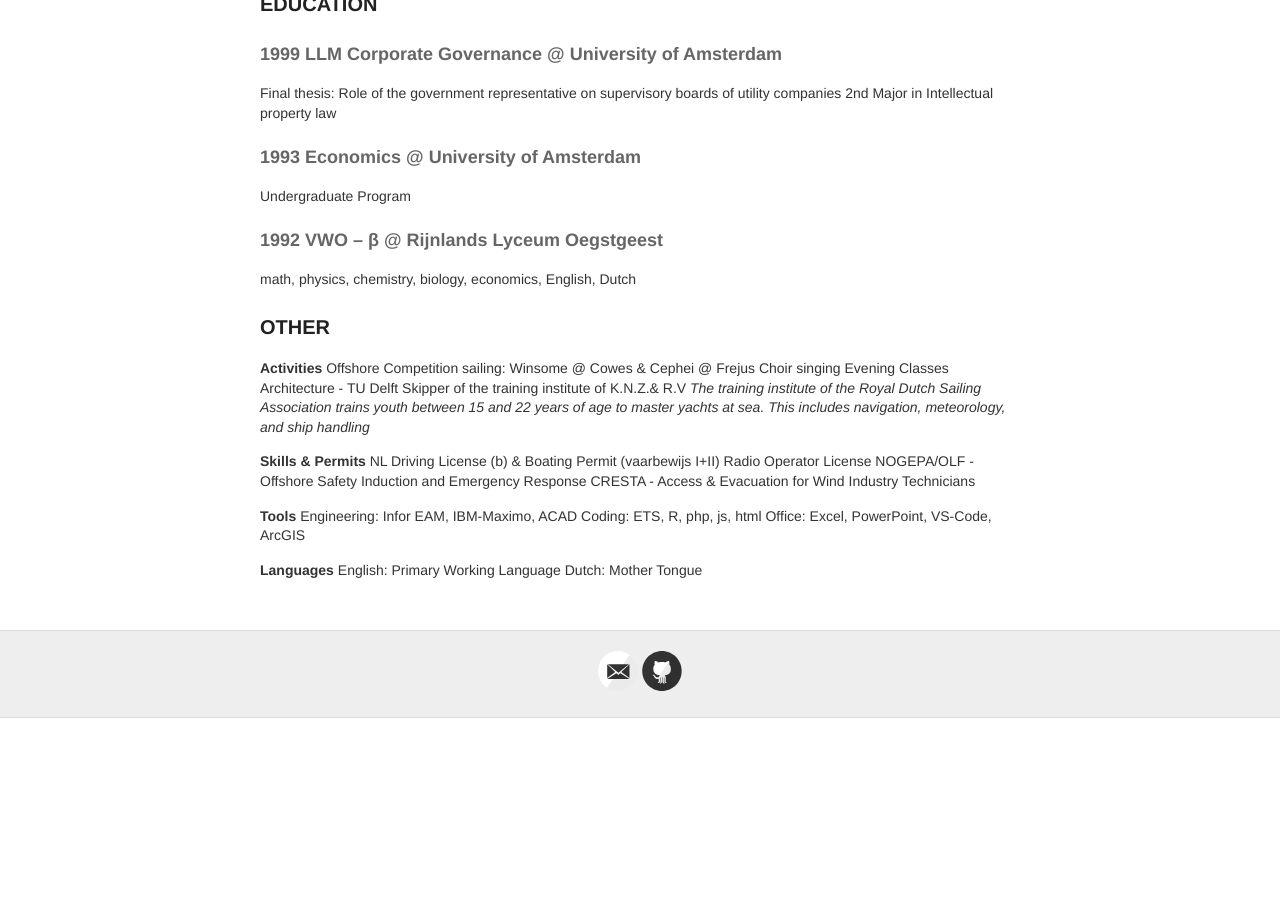
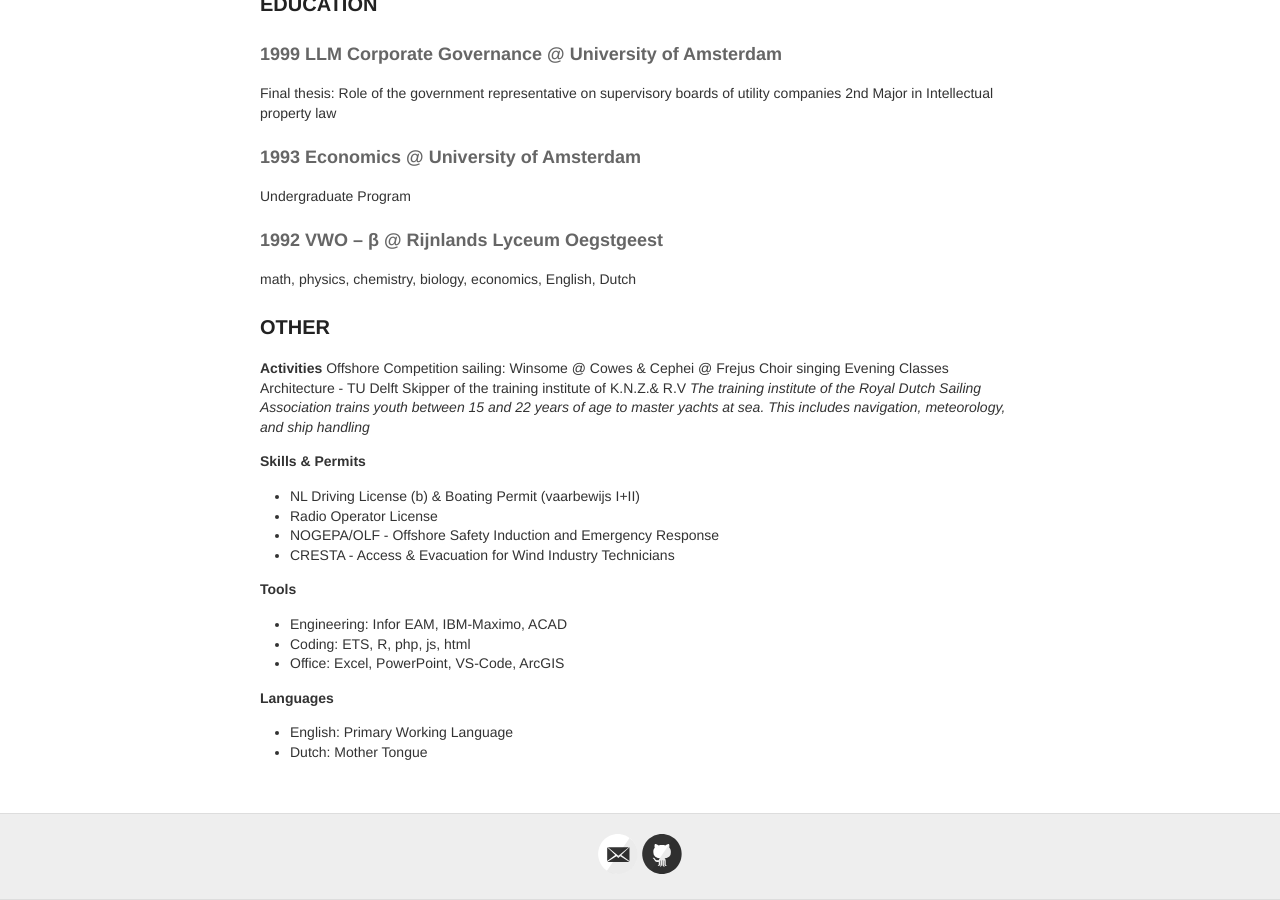
Before and after one commit to fprisse/fprisse.github.io, a Jekyll site: the page built from index.md, in a window 1280 px wide and 900 px high, scrolled down 1088 px. Built offline with Jekyll 4.4.1, drawn with Linux system fonts in a browser that asks for light colours; comment, search, counter and statistics services are not loaded; before the commit the page ends 1806 px from its top, so only the background shows below that.

Commit message:
bullets bijgewerkt

```diff
--- a/index.md
+++ b/index.md
@@ -66,16 +66,16 @@ Skipper of the training institute of K.N.Z.& R.V
 *The training institute of the Royal Dutch Sailing Association trains youth between 15 and 22 years of age to master yachts at sea. This includes navigation, meteorology, and ship handling*
 
 **Skills & Permits**
-NL Driving License (b) & Boating Permit (vaarbewijs I+II)
-Radio Operator License
-NOGEPA/OLF - Offshore Safety Induction and Emergency Response
-CRESTA - Access & Evacuation for Wind Industry Technicians
+ - NL Driving License (b) & Boating Permit (vaarbewijs I+II)
+ - Radio Operator License
+ - NOGEPA/OLF - Offshore Safety Induction and Emergency Response
+ - CRESTA - Access & Evacuation for Wind Industry Technicians
 
 **Tools**
-Engineering: Infor EAM, IBM-Maximo, ACAD
-Coding: ETS, R, php, js, html
-Office: Excel, PowerPoint, VS-Code, ArcGIS
+ - Engineering: Infor EAM, IBM-Maximo, ACAD
+ - Coding: ETS, R, php, js, html
+ - Office: Excel, PowerPoint, VS-Code, ArcGIS
 
 **Languages**
-English: Primary Working Language
-Dutch: Mother Tongue
+ - English: Primary Working Language
+ - Dutch: Mother Tongue
```
